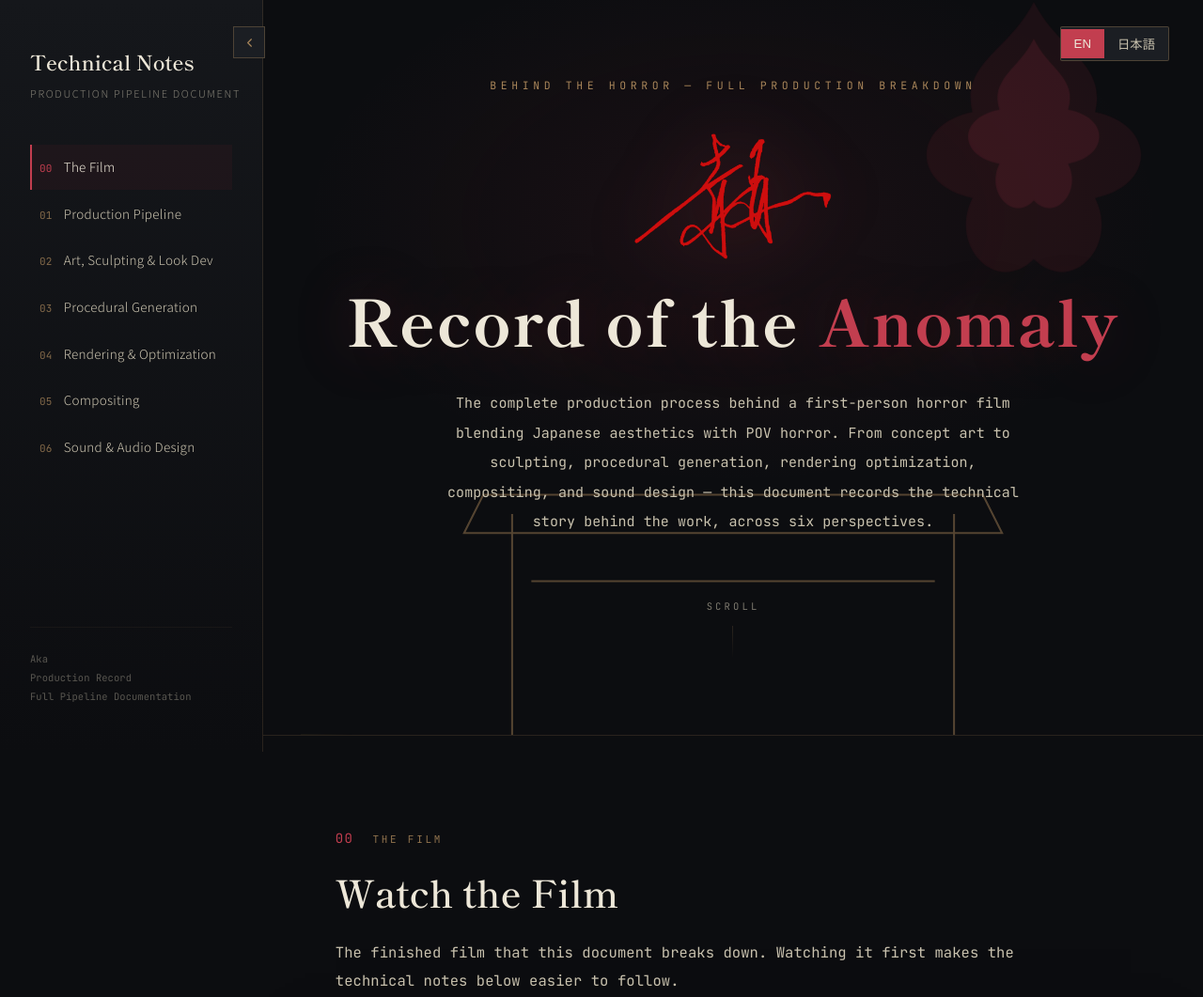
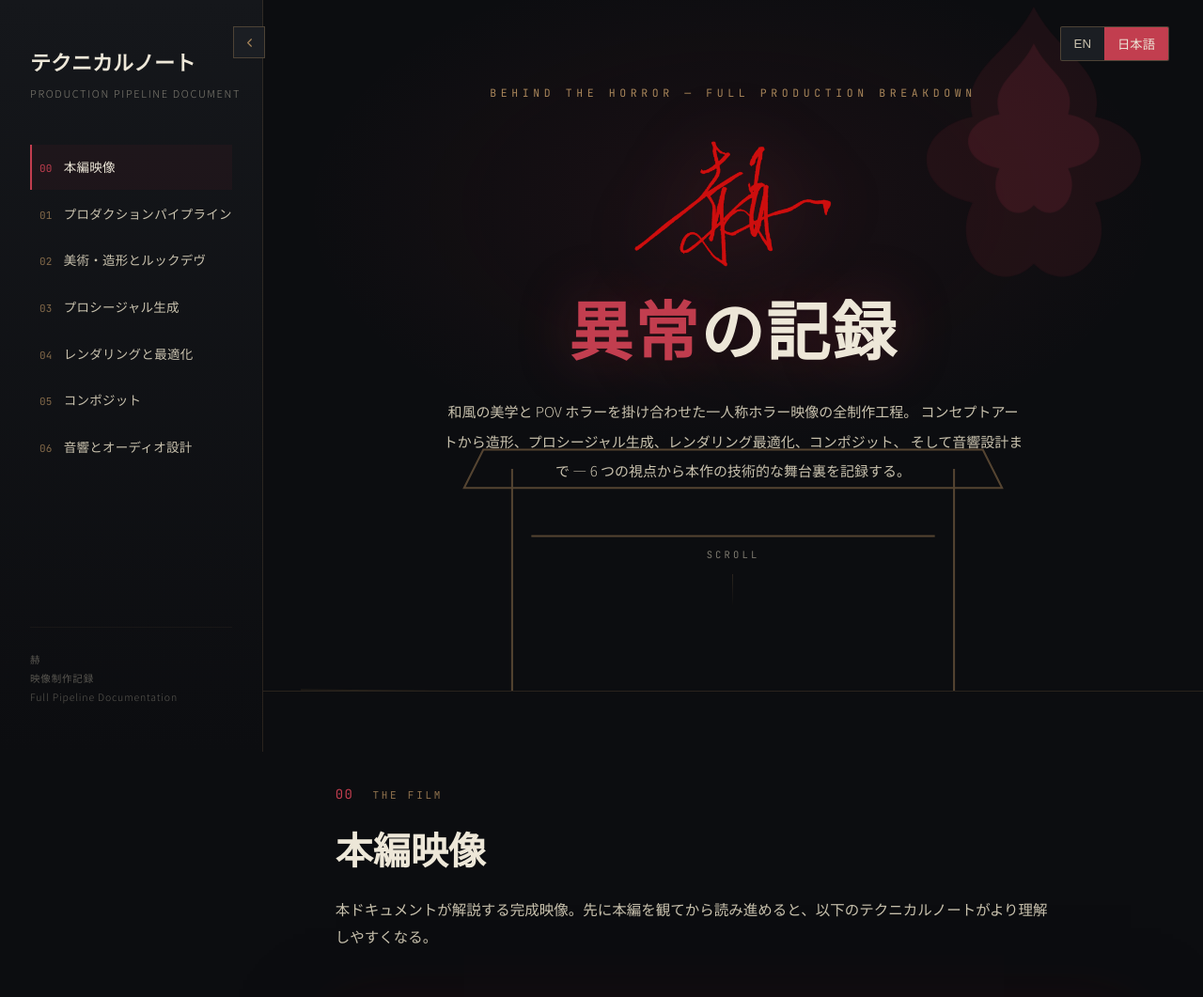
Before and after one commit to shinonome-MiDUki/AKA-technical_note, a plain HTML site: page index.html in a window 1280 px wide. Shown: the top 1061 px of the page at 94% size. Drawn offline with Linux system fonts and the light colour scheme.

Commit message:
Change default language to Japanese

```diff
--- a/index.html
+++ b/index.html
@@ -1,10 +1,10 @@
 <!DOCTYPE html>
 
-<html class="lang-en" lang="en">
+<html class="lang-ja" lang="ja">
 <head>
 <meta charset="utf-8"/>
 <meta content="width=device-width, initial-scale=1.0" name="viewport"/>
-<title data-title-en="Production Technical Notes — Aka: A POV Horror Production Diary" data-title-ja="制作テクニカルノート — 赫・POVホラー制作記録">Production Technical Notes — Aka: A POV Horror Production Diary</title>
+<title data-title-en="Production Technical Notes — Aka: A POV Horror Production Diary" data-title-ja="制作テクニカルノート — 赫・POVホラー制作記録">制作テクニカルノート — 赫・POVホラー制作記録</title>
 <link href="https://fonts.googleapis.com" rel="preconnect"/>
 <link crossorigin="" href="https://fonts.gstatic.com" rel="preconnect"/>
 <link href="https://fonts.googleapis.com/css2?family=Shippori+Mincho:wght@400;500;600;800&amp;family=Noto+Sans+JP:wght@300;400;500;700&amp;family=JetBrains+Mono:wght@400;500&amp;display=swap" rel="stylesheet"/>
@@ -564,8 +564,8 @@ html.lang-en .cap{font-family:'JetBrains Mono', 'Noto Sans JP', sans-serif; lett
 </button>
 
 <div aria-label="Language / 言語" class="lang-toggle" id="langToggle" role="group">
-<button class="active" data-lang="en" type="button">EN</button>
-<button data-lang="ja" type="button">日本語</button>
+<button data-lang="en" type="button">EN</button>
+<button class="active" data-lang="ja" type="button">日本語</button>
 </div>
 
 <div class="layout" id="layoutRoot">
@@ -1213,7 +1213,7 @@ document.querySelectorAll('.g-item').forEach(item=>{
 lb.addEventListener('click', ()=> lb.classList.remove('open'));
 document.addEventListener('keydown', (e)=>{ if(e.key==='Escape') lb.classList.remove('open'); });
 
-// language toggle (EN default, JA optional) — state kept in memory only, no localStorage
+// language toggle (JA default, EN optional) — state kept in memory only, no localStorage
 const htmlEl = document.documentElement;
 const titleEl = document.querySelector('title');
 const langButtons = document.querySelectorAll('#langToggle button');
@@ -1244,6 +1244,9 @@ galleryImgs.forEach(img=> img.setAttribute('data-alt-en', img.getAttribute('alt'
 langButtons.forEach(btn=>{
   btn.addEventListener('click', ()=> setLanguage(btn.getAttribute('data-lang')));
 });
+
+// default language: Japanese (sync title / alt text / toggle state on load)
+setLanguage('ja');
 </script>
 </body>
 </html>
```
